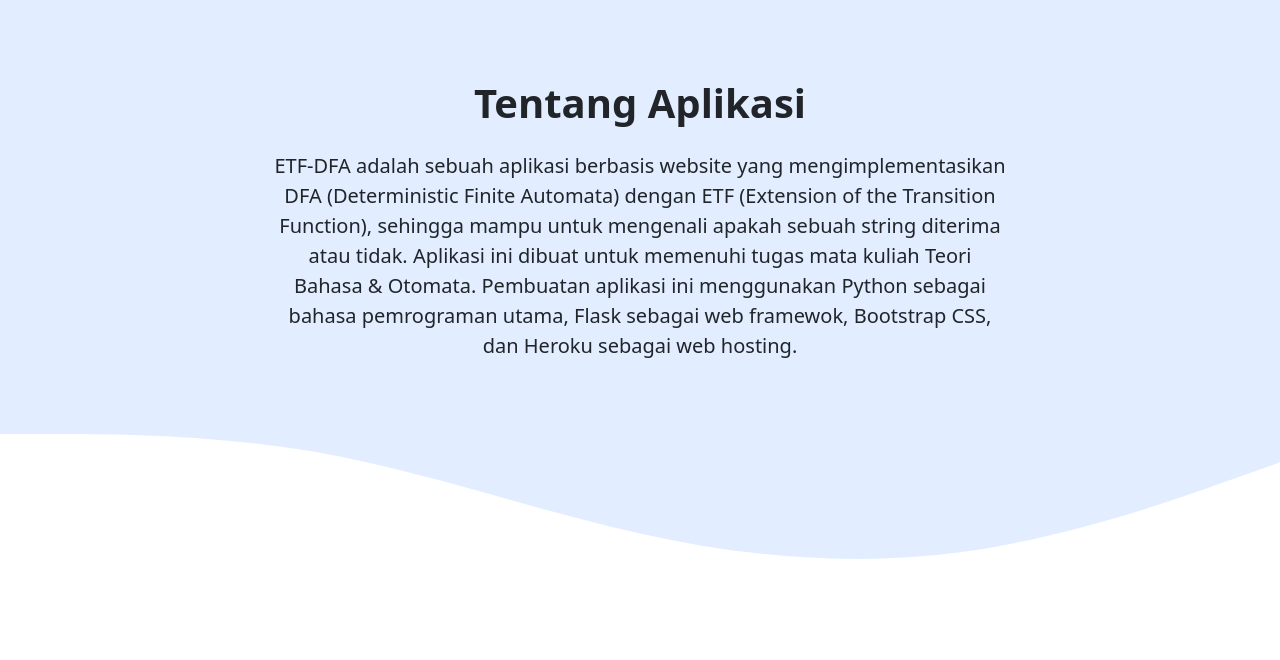
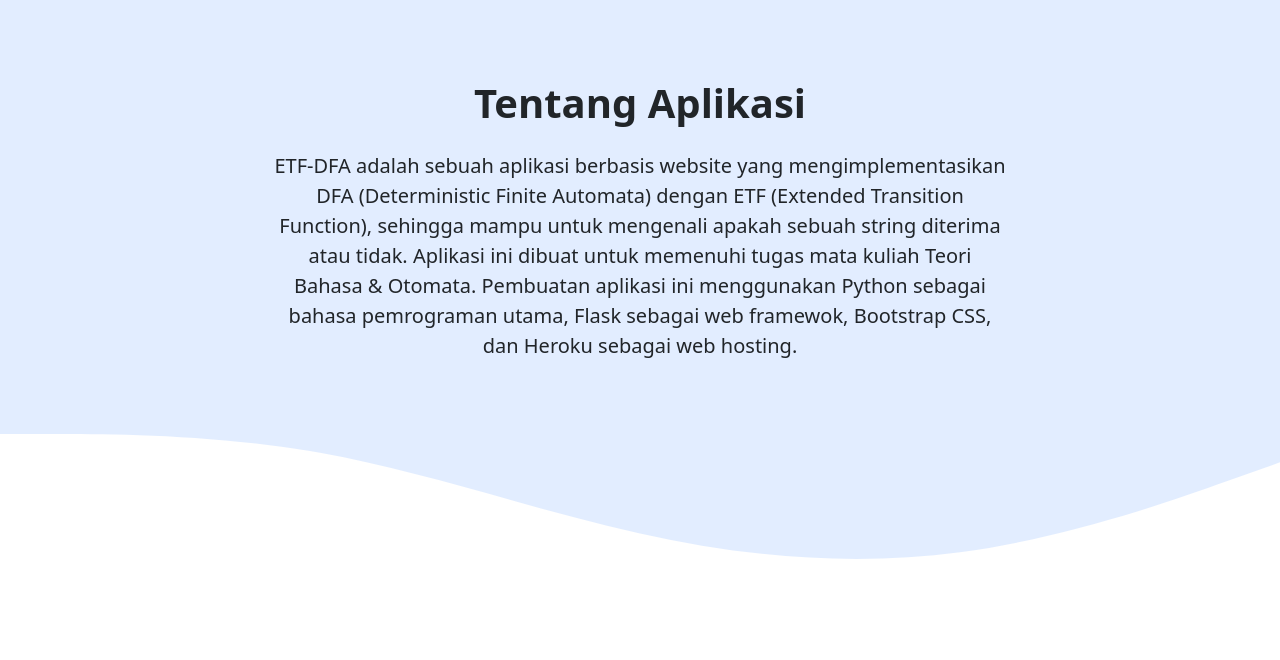
Before and after one commit to putuwaw/etf-dfa, a Flask app: page / in a window 1280 px wide. Shown: the part 1583-2243 px from the top of the page. Run offline with Flask 2, Linux system fonts and the light colour scheme; some libraries are stand-ins or nearby versions.

Commit message:
Change extension to extended

```diff
--- a/templates/index.html
+++ b/templates/index.html
@@ -115,7 +115,7 @@
             <div class="row justify-content-center fs-5 w-200">
                 <div class="col-md-8">
                     <p id="desc" class="lead text-center">ETF-DFA adalah sebuah aplikasi berbasis website yang mengimplementasikan
-                        DFA (Deterministic Finite Automata) dengan ETF (Extension of the Transition Function), sehingga
+                        DFA (Deterministic Finite Automata) dengan ETF (Extended Transition Function), sehingga
                         mampu untuk mengenali apakah sebuah string diterima atau tidak.
                         Aplikasi ini dibuat untuk memenuhi tugas mata kuliah Teori Bahasa & Otomata. Pembuatan aplikasi ini menggunakan
                         Python sebagai bahasa pemrograman utama, Flask sebagai web framewok, Bootstrap CSS, dan Heroku sebagai web hosting.</p>
@@ -163,19 +163,19 @@
             {% endif %}
             <h5 class=" mt-3">Masukan: <span class="lead"> {{string}} </span> </h5>
             {% if language == "L1" %}
-                <h5 class=""> Bahasa: <span class="lead">L1</span> </h5>
+                <h5 class="">Bahasa: <span class="lead">L1</span> </h5>
                 <h5 class="">Diagram Transisi DFA untuk L1:</h5>
                 <img class="img-fluid" src="{{ url_for('static', filename='images/languageL1.png') }}"
                 alt="Transition Diagram for Language L1">
             {% endif %}
             {% if language == "L2" %}
-                <h5 class=""> Bahasa: <span class="lead">L2</span> </h5>
+                <h5 class="">Bahasa: <span class="lead">L2</span> </h5>
                 <h5 class="">Diagram Transisi DFA untuk L2:</h5>
                 <img class="img-fluid" src="{{ url_for('static', filename='images/languageL2.png') }}"
                 alt="Transition Diagram for Language L2">
             {% endif %}
             {% if language == "L3" %}
-                <h5 class=""> Bahasa: <span class="lead">L3</span> </h5>
+                <h5 class="">Bahasa: <span class="lead">L3</span> </h5>
                 <h5 class="">Diagram Transisi DFA untuk L3:</h5>
                 <img class="img-fluid" src="{{ url_for('static', filename='images/languageL3.png') }}"
                     alt="Transition Diagram for Language L3">
```
